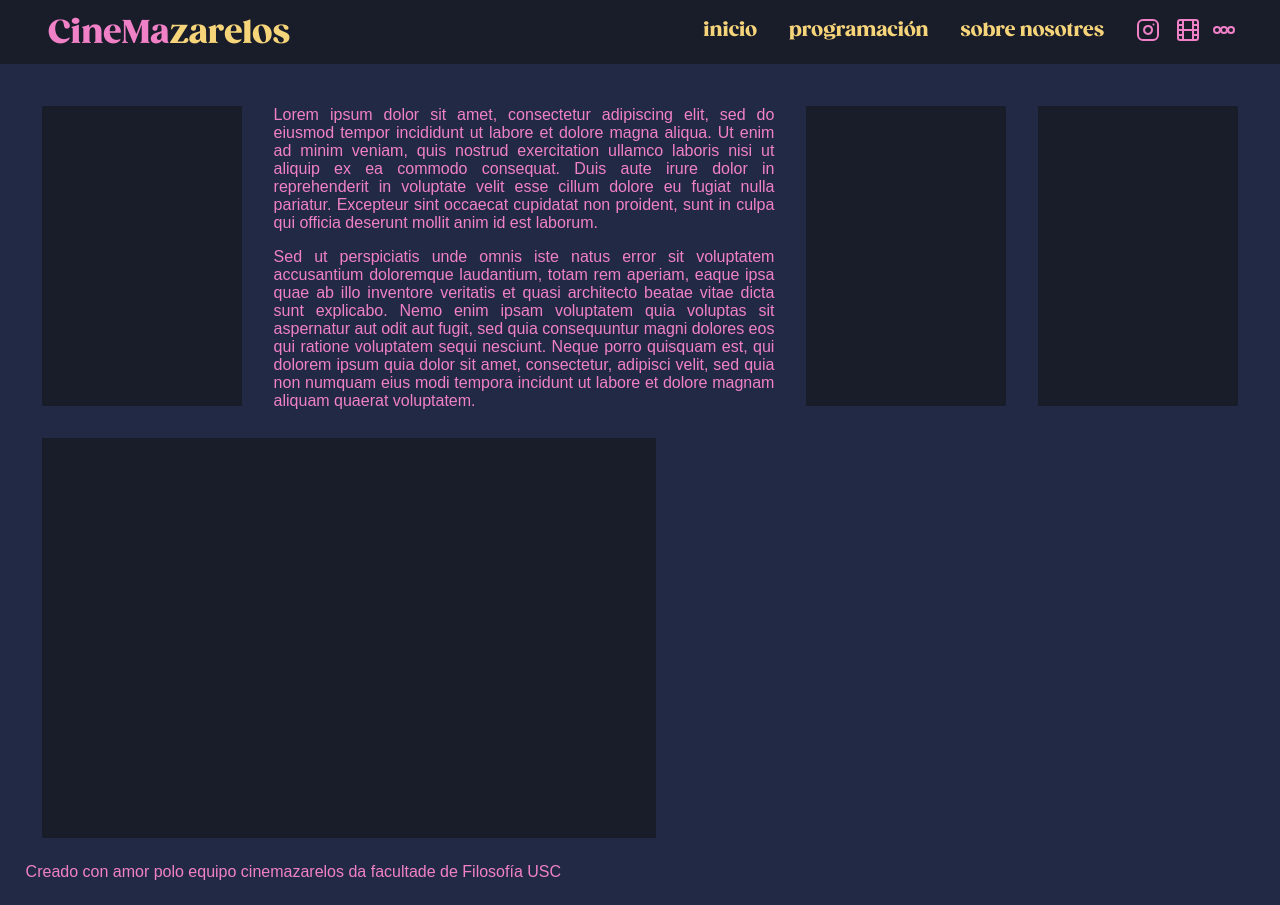
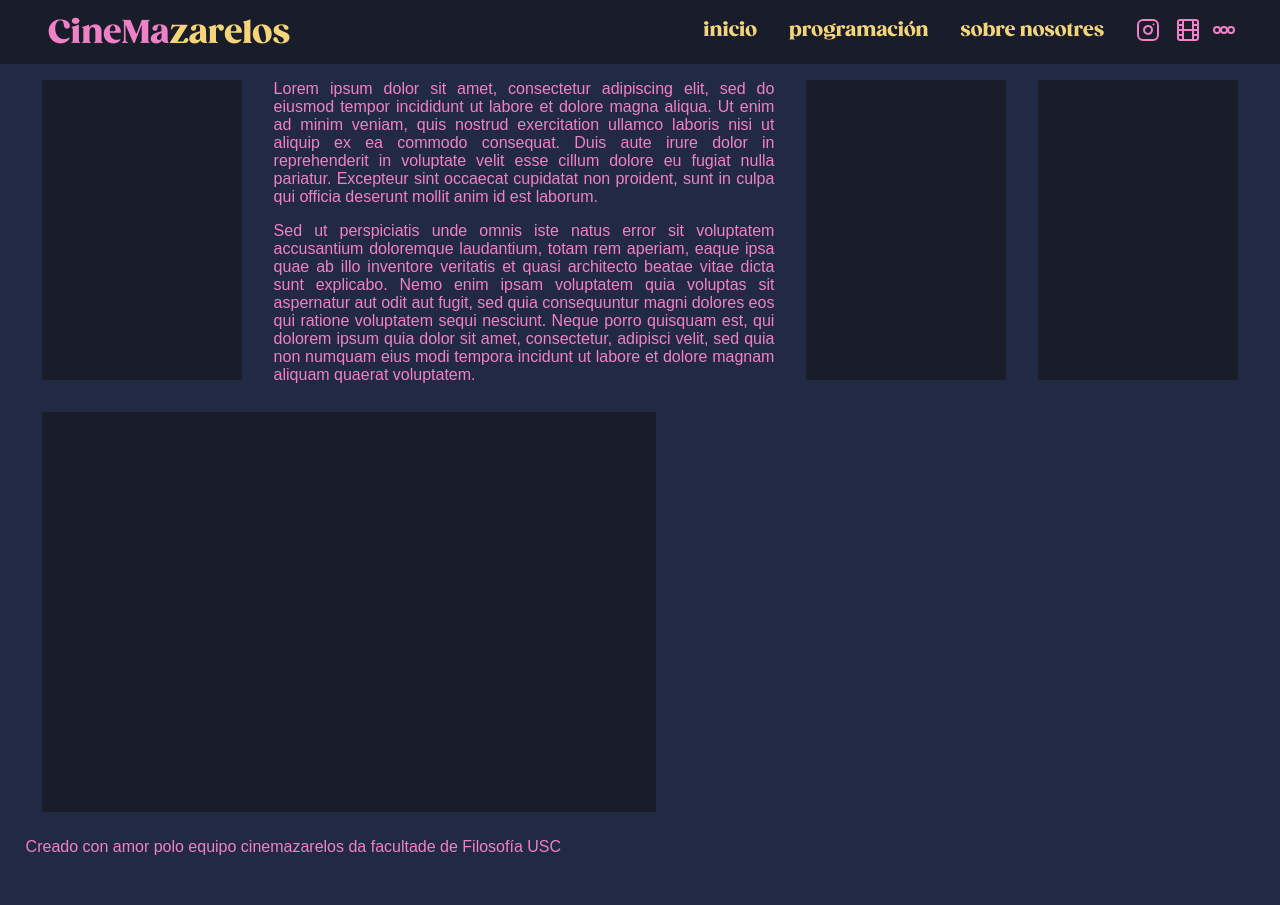
Before and after one commit to josekoalas/cinemazarelos, a Next.js app: page / in a window 1280 px wide. After the commit the page ends 880 px from the top, so only its background shows below. Built offline with nearby package versions, Linux system fonts and the light colour scheme.

Commit message:
Navegación 🚂

```diff
--- /dev/null
+++ b/app/about/page.tsx
@@ -0,0 +1,5 @@
+const About = () => <main>
+    <h1>About</h1>
+</main>
+
+export default About
--- /dev/null
+++ b/app/blog/[id]/page.tsx
@@ -0,0 +1,5 @@
+const Post = ({ params } : { params: {id: string} }) => <main>
+    <h1>{params.id}</h1>
+</main>
+
+export default Post
--- a/app/layout.tsx
+++ b/app/layout.tsx
@@ -2,7 +2,7 @@ import { Gazpacho } from "../styles/font_styles"
 import "../styles/themes.css"
 import "../styles/global_styles.css"
 
-import Navigation from "../components/navbar"
+import Navigation from "./nav/navbar"
 
 const Layout = ({children} : {children: React.ReactNode}) => {
     return (
@@ -10,6 +10,12 @@ const Layout = ({children} : {children: React.ReactNode}) => {
             <body>
                 <Navigation/>
                 {children}
+
+                <footer>
+                    <div style={{ margin: "2%", paddingBottom: "8px" }}>
+                        <p>Creado con amor polo equipo cinemazarelos da facultade de Filosofía USC</p>
+                    </div>
+                </footer>
             </body>
         </html>
     )
--- a/components/navbar.tsx
+++ b/app/nav/navbar.tsx
@@ -1,13 +1,15 @@
-import style from "../styles/nav.module.css"
-import Icon from "./icon"
+import Link from "next/link"
+
+import style from "./nav.module.css"
+import Icon from "../components/icon"
 
 const Navigation = () => {
     return <div className={style.nav}>
         <h1 className={style.logo}><span className={style.logo_alt}>CineMa</span>zarelos</h1>
         <div className={style.links}>
-            <h3 className={style.item}>inicio</h3>
-            <h3 className={style.item}>programación</h3>
-            <h3 className={style.item}>sobre nosotres</h3>
+            <Link href="/"><h3 className={style.item}>inicio</h3></Link>
+            <Link href="/programacion"><h3 className={style.item}>programación</h3></Link>
+            <Link href="/about"><h3 className={style.item}>sobre nosotres</h3></Link>
 
             <Icon name="instagram" width="24px" style={{margin: "0 16px"}}/>
             <Icon name="film" width="24px"/>
--- a/app/page.tsx
+++ b/app/page.tsx
@@ -1,11 +1,8 @@
-//import { PlaceholderMovie } from "../styles/main_styles"
-
-import style from "../styles/home.module.css"
+import style from "./home.module.css"
 
 const Home = () => {
     return (
-        <div>
-            <main style={{ margin: "2%" }}>
+        <main>
             <div style={{ display: "flex", flexBasis: "1", flexWrap: "wrap", overflowY: "hidden" }}>
                 <div className={style.placeholder_movie}/>
                 <div style={{ textAlign: "justify", height: "300px", margin: "0 16px", flex: "1 1" }}>
@@ -17,13 +14,6 @@ const Home = () => {
             </div>
             <div className={style.placeholder_movie} style={{ width: "50%", height: "400px" }}/>
         </main>
-
-            <footer>
-                <div style={{ margin: "2%", paddingBottom: "8px" }}>
-                    <p>Creado con amor polo equipo cinemazarelos da facultade de Filosofía USC</p>
-                </div>
-            </footer>
-        </div>
         )
     }
 
--- a/styles/global_styles.css
+++ b/styles/global_styles.css
@@ -5,6 +5,10 @@ html, body {
     color: var(--theme-color-primary);
     background-color: var(--theme-color-background);
     font-family: sans-serif;
+}
+
+main {
+    margin: 0 2%;
 }
 
 h1, h2, h3, h4 {
```
Also changed, not shown: app/components/icon.tsx (renamed from components/icon.tsx), app/home.module.css (renamed from styles/home.module.css), app/nav/nav.module.css (renamed from styles/nav.module.css). Lines whose indentation alone changed are shown as unchanged.
